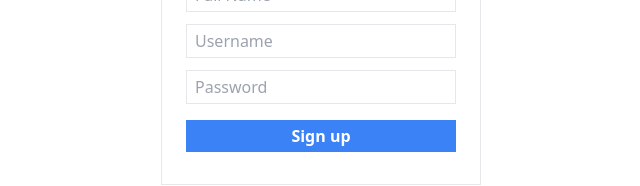
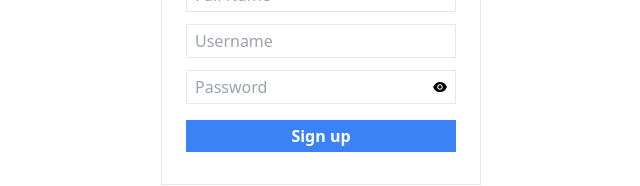
Before and after one commit to easakibahmad/pictolife-client, a Next.js app: page /signup in a window 1280 px wide. Shown: the part 329-515 px from the top of the page, without its empty margins (319-959 px from the left). Built offline with nearby package versions, Linux system fonts and the light colour scheme.

Commit message:
signup page eye button added

```diff
--- a/app/signup/page.tsx
+++ b/app/signup/page.tsx
@@ -5,6 +5,7 @@ import Link from "next/link";
 import { useState } from "react";
 import axios from "axios";
 import { useRouter } from "next/navigation";
+import { AiFillEyeInvisible, AiFillEye } from "react-icons/ai";
 
 export default function Page() {
   const router = useRouter();
@@ -111,6 +112,11 @@ export default function Page() {
     }
   };
 
+  const [showPassword, setShowPassword] = useState(false);
+  const togglePasswordVisibility = () => {
+    setShowPassword((prevShowPassword) => !prevShowPassword);
+  };
+
   return (
     <div className="my-8 bg-white grid grid-cols-1">
       <div className="lg:w-3/12 w-4/6 mx-auto border pt-12 pb-8">
@@ -158,14 +164,23 @@ export default function Page() {
             {errors.username && (
               <p className="text-red-500">{errors.username}</p>
             )}
+            <div className="relative">
               <input
-              type="password"
+                type={showPassword ? "text" : "password"}
                 placeholder="Password"
-              className="focus:outline-none focus:border-blue-300 border w-full py-1 px-2"
+                className="focus:outline-none focus:border-blue-300 border border-r-none w-full py-1 px-2"
                 name="password"
                 value={values.password}
                 onChange={handleChange}
               />
+              <button
+                type="button"
+                className="absolute right-2 top-1/2 transform -translate-y-1/2 focus:outline-none"
+                onClick={togglePasswordVisibility}
+              >
+                {showPassword ? <AiFillEyeInvisible /> : <AiFillEye />}
+              </button>
+            </div>
             {errors.password && (
               <p className="text-red-500">{errors.password}</p>
             )}
```
Lines whose indentation alone changed are shown as unchanged.
